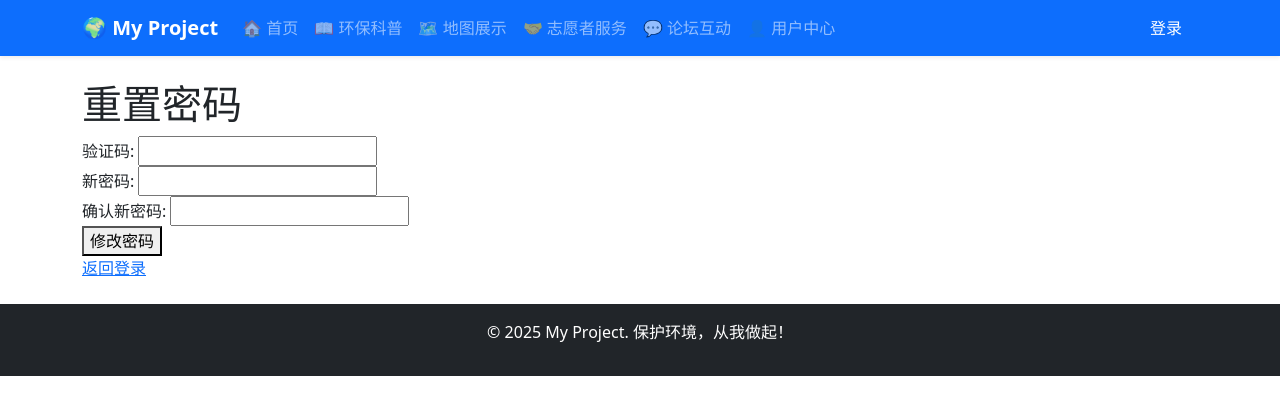
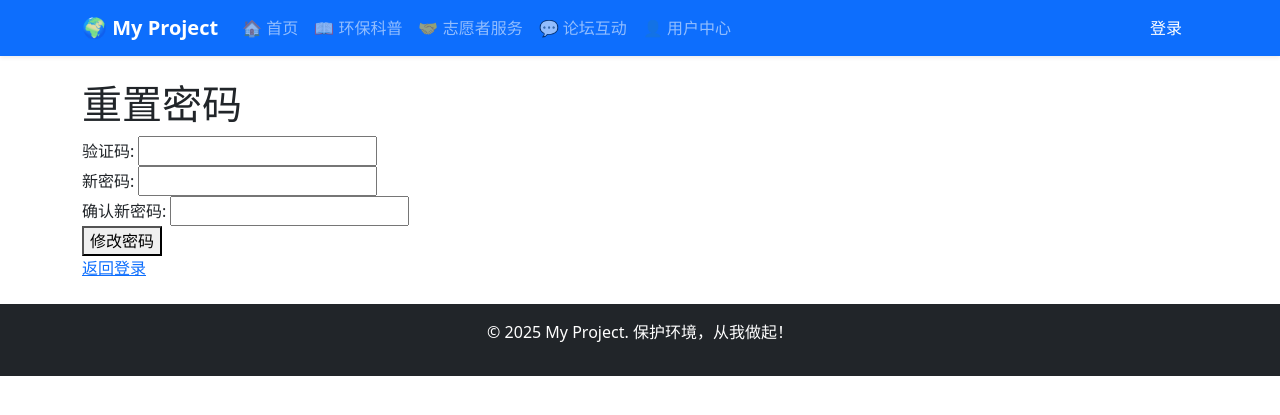
Before and after one commit to HappyManifest/myproject, a Django app: page /user_center/change_password in a window 1280 px wide. Shown: the top 415 px of the page. Run offline with Django 3.2, Linux system fonts and the light colour scheme; some libraries are stand-ins or nearby versions.

Commit message:
Update base.html
1

```diff
--- a/templates/base.html
+++ b/templates/base.html
@@ -19,7 +19,7 @@
                 <ul class="navbar-nav me-auto">
                     <li class="nav-item"><a class="nav-link" href="/">🏠 首页</a></li>
                     <li class="nav-item"><a class="nav-link" href="/environment/articles">📖 环保科普</a></li>
-                    <li class="nav-item"><a class="nav-link" href="#">🗺 地图展示</a></li>
+
                     <li class="nav-item"><a class="nav-link" href="/volunteers/">🤝 志愿者服务</a></li>
                     <li class="nav-item"><a class="nav-link" href="/forum/">💬 论坛互动</a></li>
                     <li class="nav-item"><a class="nav-link" href="/user_center/personal_zone">👤 用户中心</a></li>
```
